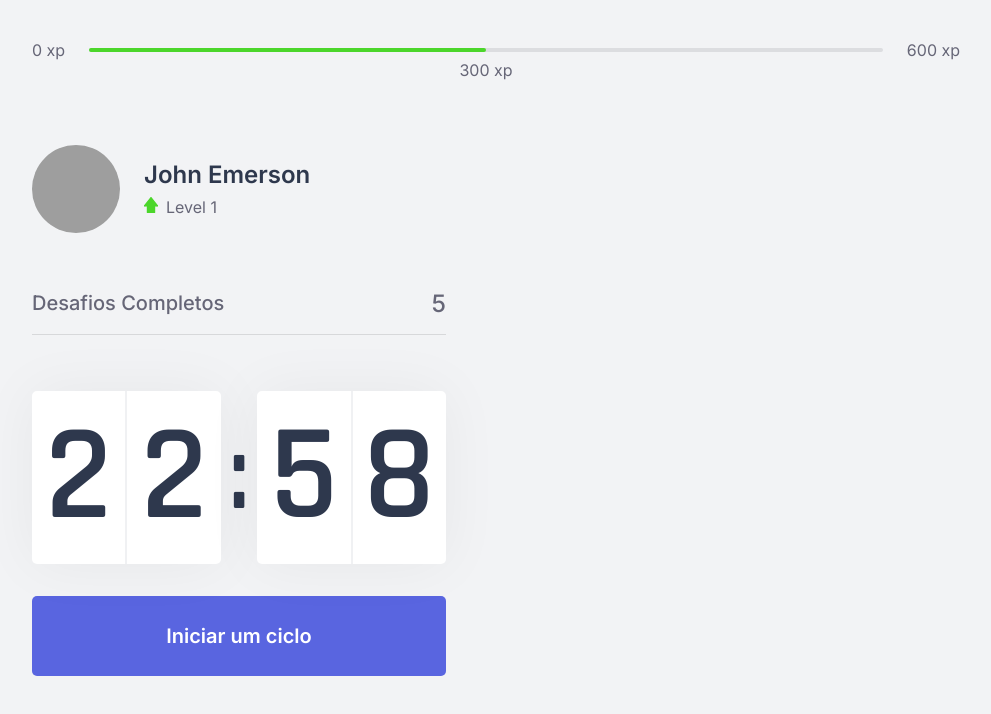
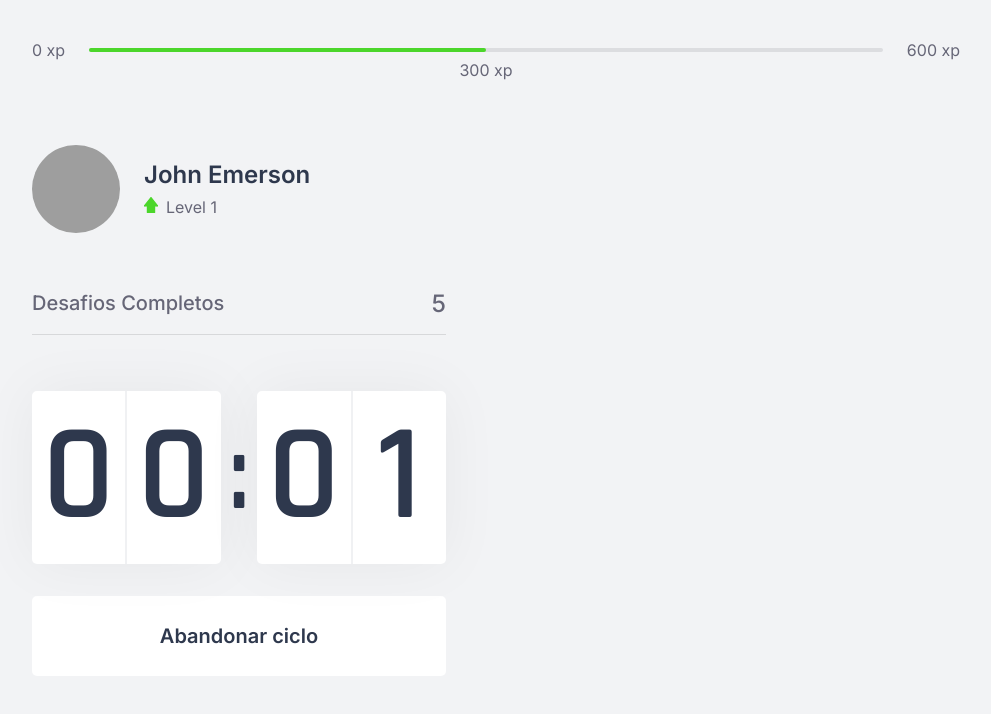
Before and after one commit to JohnEmerson1406/moveit, a Next.js app: page / in a window 1280 px wide. Both pictures are taken after a click on the button "Iniciar um ciclo". Shown: the top 714 px of the page, without its empty margins (144-1135 px from the left). Built offline with nearby package versions, Linux system fonts and the light colour scheme; grey boxes are pictures that could not be loaded.

Commit message:
feat: finish countdown button

```diff
--- a/src/components/Countdown.tsx
+++ b/src/components/Countdown.tsx
@@ -1,9 +1,12 @@
 import { useState, useEffect } from 'react';
 import styles from '../styles/components/Countdown.module.css';
 
+let countdownTimeout: NodeJS.Timeout;
+
 export function Countdown() {
-  const [time, setTime] = useState(23 * 60);
-  const [active, setActive] = useState(false);
+  const [time, setTime] = useState(0.05 * 60);
+  const [isActive, setIsActive] = useState(false);
+  const [hasFinished, setHasFinished] = useState(false);
 
   const minutes = Math.floor(time / 60);
   const seconds = time % 60;
@@ -12,16 +15,25 @@
   const [secondLeft, secondRight] = String(seconds).padStart(2, '0').split('');
 
   function startCountdown() {
-    setActive(true);
+    setIsActive(true);
+  }
+
+  function resetCountdown() {
+    clearTimeout(countdownTimeout);
+    setIsActive(false);
+    setTime(0.05 * 60);
   }
 
   useEffect(() => {
-    if (active && time > 0) {
-      setTimeout(() => {
+    if (isActive && time > 0) {
+      countdownTimeout = setTimeout(() => {
         setTime(time - 1);
       }, 1000);
+    } else if (isActive && time === 0) {
+      setHasFinished(true);
+      setIsActive(false);
     }
-  }, [active, time])
+  }, [isActive, time])
 
   return (
     <div>
@@ -37,6 +49,24 @@
         </div>
       </div>
 
+      { hasFinished ? (
+        <button
+          disabled
+          className={styles.countdownButton}
+        >
+          Ciclo encerrado
+        </button>
+      ) : (
+        <>
+          { isActive ? (
+            <button
+              type="button"
+              className={`${styles.countdownButton} ${styles.countdownButtonActive}`}
+              onClick={resetCountdown}
+            >
+              Abandonar ciclo
+            </button>
+          ) : (
             <button
               type="button"
               className={styles.countdownButton}
@@ -44,6 +74,10 @@
             >
               Iniciar um ciclo
             </button>
+          )}
+        </>
+      ) }
+
     </div>
   );
 }
--- a/src/styles/components/Countdown.module.css
+++ b/src/styles/components/Countdown.module.css
@@ -58,6 +58,22 @@
   transition: background-color .2s;
 }
 
-.countdownButton:hover {
+.countdownButton:not(:disabled):hover {
   background: var(--blue-dark);
 }
+
+.countdownButtonActive {
+  background: var(--white);
+  color: var(--title);
+}
+
+.countdownButtonActive:not(:disabled):hover {
+  background: var(--red);
+  color: var(--white);
+}
+
+.countdownButton:disabled {
+  background: var(--white);
+  color: var(--text);
+  cursor: not-allowed;
+}
```
Lines whose indentation alone changed are shown as unchanged.
